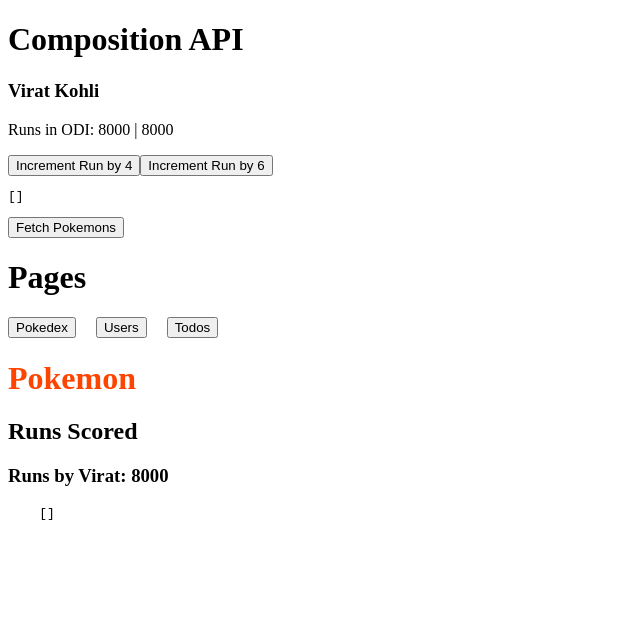
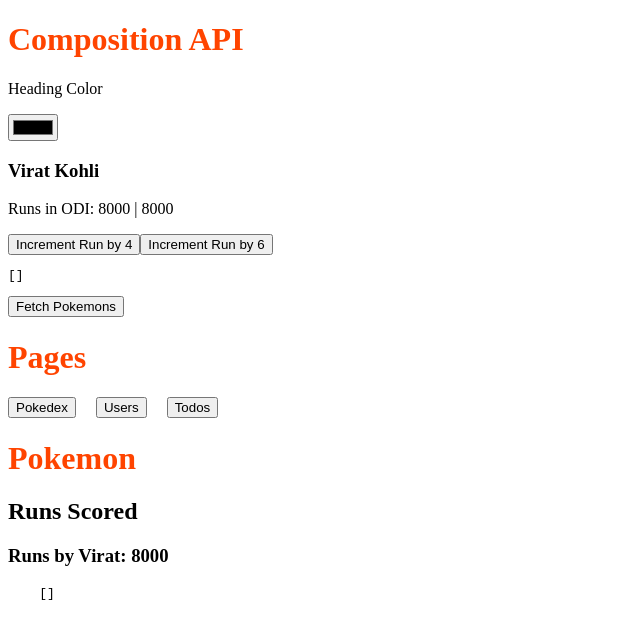
Before and after one commit to SP7TECH/vue-playground, a Vue app: page / in a window 1280 px wide. Shown: the top 638 px of the page, without its empty margins (0-640 px from the left). Built offline with nearby package versions, Linux system fonts and the light colour scheme; no server answers.

Commit message:
v-bind in css

```diff
--- a/src/App.vue
+++ b/src/App.vue
@@ -1,5 +1,5 @@
 <script>
-import { reactive } from 'vue'
+import { reactive, ref } from 'vue'
 import PokedexPage from './components/PokedexPage.vue'
 import TodosPage from './components/TodosPage.vue'
 import UsersPage from './components/UsersPage.vue'
@@ -13,6 +13,7 @@
     let state = reactive({
       pokemons: [],
     })
+    const headingColor = ref('#f40')
 
     function incrementRunBy4() {
       return runsInOdi + 4
@@ -36,6 +37,7 @@
       incrementRunBy6,
       state,
       fetchPokemon,
+      headingColor,
     }
   },
   data() {
@@ -70,6 +72,9 @@
 <template>
   <h1>Composition API</h1>
 
+  <p>Heading Color</p>
+  <input type="color" v-model="headingColor" />
+
   <h3>{{ playerName }}</h3>
   <p>Runs in ODI: {{ runsInOdi }} | {{ runsInOdiReactive }}</p>
   <button @click="incrementRunBy4">Increment Run by 4</button>
@@ -92,6 +97,10 @@
 </template>
 
 <style>
+h1 {
+  color: v-bind(headingColor);
+}
+
 .nav-btn {
   cursor: pointer;
 }
```
